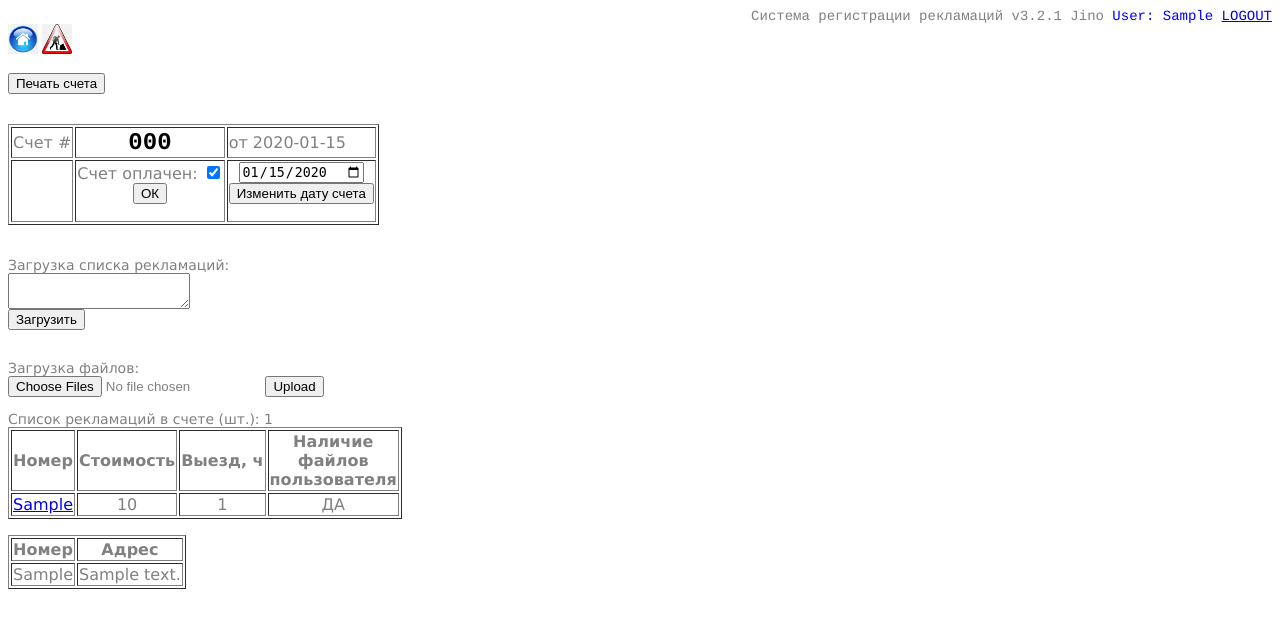
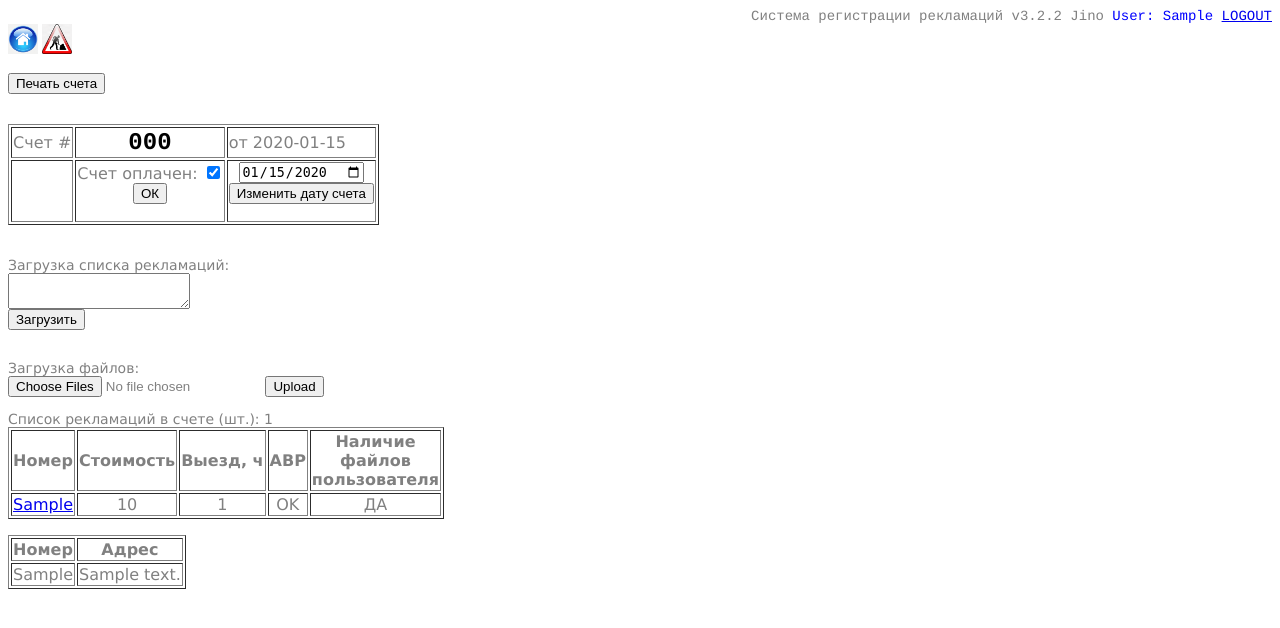
Before and after one commit to iigor93/service_studio_new, a Flask app: template application/views/templates/account/detail.html in a window 1280 px wide. Shown: the top 628 px of the page. Run offline with Flask 2, Linux system fonts and the light colour scheme; tables that the repository leaves empty hold one stand-in row (values such as "Sample post"); the template is opened without the code that fills it: values that come from a table or form of the project are taken from there, most other values are stand-ins (such as "Sample title", 1, 10 or a date in 2020).

Commit message:
add files view to account

```diff
--- a/application/views/templates/account/detail.html
+++ b/application/views/templates/account/detail.html
@@ -68,13 +68,15 @@
 	<th>Номер</th>
 	<th>Стоимость</th>
 	<th>Выезд, ч</th>
+	<th>АВР</th>
 	<th>Наличие<br>файлов<br>пользователя</th>
 	{% for item in account.complaint %}
 	<tr>
 		<td><a href="{{ url_for( 'detail_compl.detail_compl', c_id=item.id ) }}" >{{ item.numer_complane }} </a></td>
-		<td align = "center">{{ item.price_status }}</td>
-		<td align = "center">{{ item.transport_hours }}</td>
-		<td align = "center">{% if  item.date_complited_fake != '0' %} ДА {% endif %}</td>
+		<td align="center">{{ item.price_status }}</td>
+		<td align="center">{% if item.transport_hours != 0 %}{{ item.transport_hours }}{% endif %}</td>
+		<td align="center">{% if item.filename %}OK{% endif %}</td>
+		<td align="center">{% if  item.date_complited_fake != '0' %} ДА {% endif %}</td>
 	</tr>
 	{% endfor %}
 
--- a/application/views/templates/base.html
+++ b/application/views/templates/base.html
@@ -3,7 +3,7 @@
   <meta http-equiv="Content-Type" content="text/html; charset=utf-8">
 	<title>{{descr}}</title>
 <link rel="stylesheet" type="text/css" href="{{ url_for('complaint.static', filename='complaint/file.css/') }}">
-<div align="right" style="font-family:courier;">Система регистрации рекламаций v3.2.1 Jino
+<div align="right" style="font-family:courier;">Система регистрации рекламаций v3.2.2 Jino
 <font color="blue">User: {{user_name | capitalize}} <a href="{{url_for('login_logout.logout')}}">LOGOUT</a></font>
 </div>
  </head>
```
Also changed, not shown: README.md.
